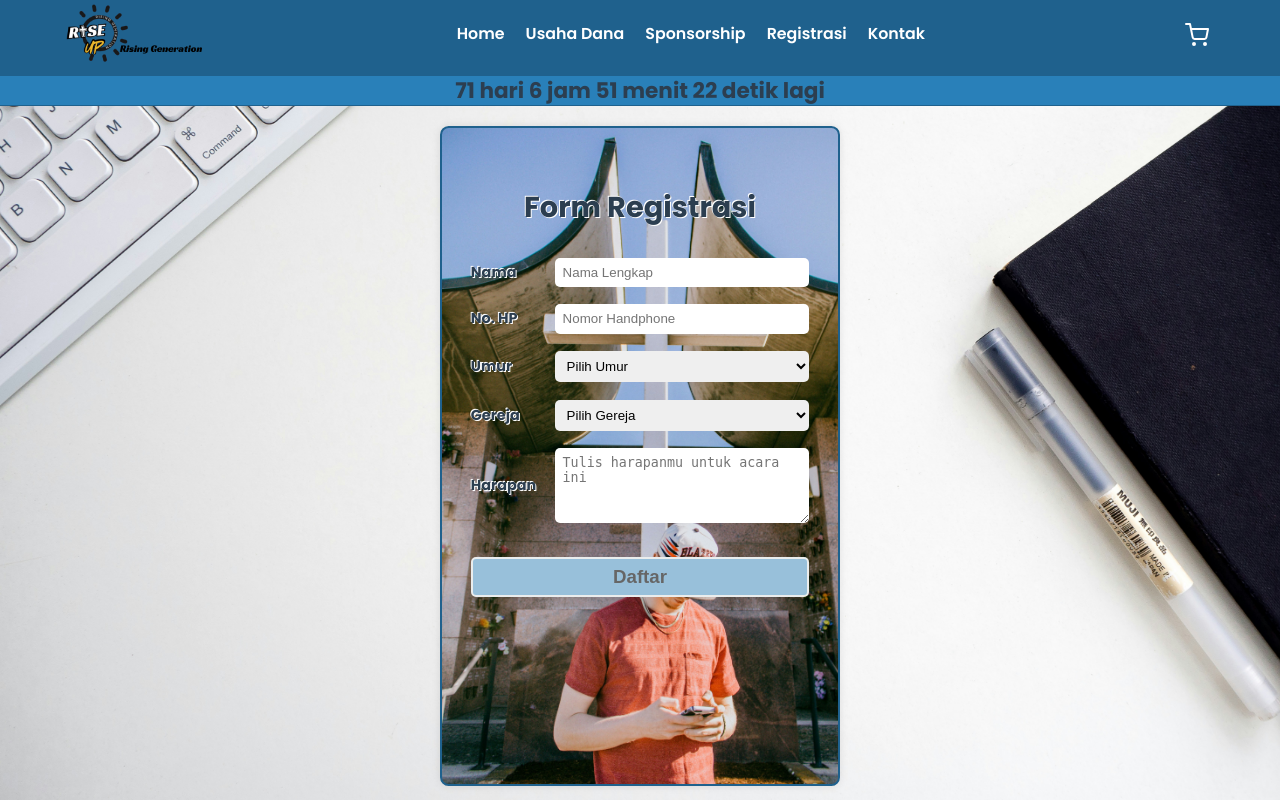
After one commit to philander18/riseup, a CodeIgniter 4 app: the page made by app/Views/Registrasi/index.php in a window 1280 px wide. The commit adds this page. Run offline with PHP 8.4 and a stand-in for CodeIgniter, Linux system fonts and the light colour scheme; the template is opened without the code that fills it, so the values that code supplies are empty; some libraries are stand-ins or nearby versions.

Commit message:
update view registrasi

```diff
--- a/app/Config/Routes.php
+++ b/app/Config/Routes.php
@@ -6,3 +6,4 @@ use CodeIgniter\Router\RouteCollection;
  * @var RouteCollection $routes
  */
 $routes->get('/', 'Home::index');
+$routes->get('/registrasi', 'Registrasi::index');
--- /dev/null
+++ b/app/Views/Registrasi/index.php
@@ -0,0 +1,47 @@
+<?= $this->extend('Templates/index'); ?>
+<?= $this->section('page-content'); ?>
+<?= $this->include('Templates/nav'); ?>
+<section class="section-awal" id="registrasi">
+    <div class="registrasi-form">
+        <h1>Form Registrasi</h1>
+        <div class="flash-update"></div>
+        <div class="form-group">
+            <label for="nama">Nama</label>
+            <input type="text" id="nama" placeholder="Nama Lengkap" required>
+        </div>
+        <div class="form-group">
+            <label for="hp">No. HP</label>
+            <input type="text" id="hp" placeholder="Nomor Handphone" required>
+        </div>
+        <div class="form-group">
+            <label for="umur">Umur</label>
+            <select id="umur">
+                <option value="">Pilih Umur</option>
+                <script>
+                    for (let i = 10; i <= 100; i++) {
+                        document.write(`<option value="${i}">${i}</option>`);
+                    }
+                </script>
+            </select>
+        </div>
+        <div class="form-group">
+            <label for="gereja">Gereja</label>
+            <select id="gereja">
+                <option value="">Pilih Gereja</option>
+                <option value="Gereja A">Gereja A</option>
+                <option value="Gereja B">Gereja B</option>
+                <option value="lainnya">Lainnya...</option>
+            </select>
+        </div>
+        <div class="form-group" id="gerejaLain">
+            <label for="gerejaLainInput"></label>
+            <input type="text" id="gerejaLainInput" placeholder="Nama Gereja">
+        </div>
+        <div class="form-group">
+            <label for="harapan">Harapan</label>
+            <textarea id="harapan" rows="4" placeholder="Tulis harapanmu untuk acara ini"></textarea>
+        </div>
+        <button type="button" class="submit-registrasi" id="submit-registrasi" disabled>Daftar</button>
+    </div>
+</section>
+<?= $this->endSection(); ?>
--- /dev/null
+++ b/app/Views/Registrasi/script.php
@@ -0,0 +1,23 @@
+<script>
+    function tombol_registrasi() {
+        if ($('#nama').val() != '' && $('#hp').val() != '' && $('#umur').val() != null && $('#gereja').val() != null && $('#harapan').val() != '') {
+            $('.submit-registrasi').prop('disabled', false);
+        } else {
+            $('.submit-registrasi').prop('disabled', true);
+        }
+    }
+    $(document).ready(function() {
+        $('#gereja').change(function() {
+            if ($(this).val() === 'lainnya') {
+                $("#gerejaLain").addClass('active');
+            } else {
+                $("#gerejaLain").removeClass('active');
+            }
+        });
+
+        $('#nama, #hp, #umur, #gereja, #harapan').on('change', function() {
+            tombol_registrasi();
+        });
+
+    });
+</script>
--- /dev/null
+++ b/app/Views/Templates/flash.php
@@ -0,0 +1,5 @@
+<?php if (session()->getFlashdata('pesan')) : ?>
+    <div class="alert alert-success" role="alert" style="padding: 0.4rem 0.8rem; margin-bottom: 0.5rem;">
+        <?= session()->getFlashdata('pesan'); ?>
+    </div>
+<?php endif; ?>
--- a/app/Views/Templates/index.php
+++ b/app/Views/Templates/index.php
@@ -30,6 +30,7 @@
         feather.replace();
     </script>
     <?= $this->include('Templates/script'); ?>
+    <?= $this->include('Registrasi/script'); ?>
 </body>
 
 </html>
--- a/app/Views/Templates/nav.php
+++ b/app/Views/Templates/nav.php
@@ -1,3 +1,4 @@
+<div class="header-nav">
     <nav class="navbar">
         <a href="#" class="navbar-logo"><img src="<?= base_url(); ?>public/images/nav_logo.png" alt="Logo Rise Up"></a>
         <div class="navbar-nav">
@@ -8,8 +9,12 @@
             <a href="<?= base_url(); ?>contact">Kontak</a>
         </div>
         <div class="navbar-extra">
-        <a href="#" id="search"><i data-feather="search"></i></a>
+            <!-- <a href="#" id="search"><i data-feather="search"></i></a> -->
             <a href="#" id="shopping-cart"><i data-feather="shopping-cart"></i></a>
             <a href="#" id="hamburger-menu"><i data-feather="menu"></i></a>
         </div>
     </nav>
+    <div class="countdown-nav">
+        <div id="countdown"></div>
+    </div>
+</div>
--- a/app/Views/Templates/script.php
+++ b/app/Views/Templates/script.php
@@ -14,5 +14,26 @@
                 $(".navbar-nav").removeClass('active');
             }
         })
+
+        function updateCountdown() {
+            var targetDate = new Date("April 26, 2025 16:00:00").getTime();
+            var now = new Date().getTime();
+            var distance = targetDate - now;
+
+            if (distance < 0) {
+                $("#countdown").html("Waktu telah tiba!");
+                return;
+            }
+
+            var days = Math.floor(distance / (1000 * 60 * 60 * 24));
+            var hours = Math.floor((distance % (1000 * 60 * 60 * 24)) / (1000 * 60 * 60));
+            var minutes = Math.floor((distance % (1000 * 60 * 60)) / (1000 * 60));
+            var seconds = Math.floor((distance % (1000 * 60)) / 1000);
+
+            $("#countdown").html(days + " hari " + hours + " jam " + minutes + " menit " + seconds + " detik lagi");
+        }
+
+        updateCountdown();
+        setInterval(updateCountdown, 1000);
     })
 </script>
--- a/public/css/style.css
+++ b/public/css/style.css
@@ -24,6 +24,12 @@ body {
 }
 
 /* Navbar */
+.header-nav {
+    position: fixed;
+    top: 0;
+    left: 0;
+    right: 0;
+}
 .navbar {
     display: flex;
     justify-content: space-between;
@@ -31,10 +37,6 @@ body {
     padding: 0 5%;
     background-color: var(--sekunder);
     border-bottom: 1px solid var(--primary);
-    position: fixed;
-    top: 0;
-    left: 0;
-    right: 0;
     z-index: 9999;
 }
 
@@ -81,14 +83,116 @@ body {
     display: none;
 }
 
+.countdown-nav {
+    display: flex;
+    align-items: center;
+    justify-content: center;
+    height: 2rem;
+    background-color: var(--primary);
+    border-bottom: 1px solid var(--sekunder);
+    z-index: 9999;
+}
+
+.countdown-nav #countdown {
+    font-size: 1.5rem;
+    font-weight: bold;
+    color: var(--text);
+}
+
+/* Home */
 .section-awal {
     min-height: 100vh;
     display: flex;
-    background-image: url('../images/background.png');
+    /* background-image: url('../images/background.png'); */
     background-repeat: no-repeat;
     background-size: cover;
     padding: 83px 1rem 1rem 1rem;
 }
+.section-awal#hero {
+    background-image: url('../images/background.png');
+}
+
+/* Registrasi */
+.section-awal#registrasi {
+    background-image: url('../images/registrasi.jpg');
+    justify-content: center;
+}
+
+.section-awal .registrasi-form {
+    display: flex;
+    flex-direction: column;
+    text-align: center;
+    width: 90%;
+    max-width: 400px;
+    padding: 2rem;
+    margin-top: 3rem;
+    border: 2px solid var(--sekunder);
+    border-radius: 0.6rem;
+    background-color: var(--primary);
+    box-shadow: 0 0 0.6rem rgba(0, 0, 0, .1);
+    background-image: url('../images/registrasi-background.jpg');
+    background-repeat: no-repeat;
+    background-size: cover;
+
+}
+
+.section-awal .registrasi-form h1 {
+    margin: 2rem auto 2rem;
+    font-size: 2rem;
+    text-shadow: 1px 1px white, -1px -1px white;
+}
+.section-awal .registrasi-form .form-group {
+    display: flex;
+    justify-content: space-between;
+    align-items: center;
+    margin-bottom: 1.2rem;
+    text-shadow: 1px 1px white, -1px -1px white;
+}
+
+.section-awal .registrasi-form .form-group label {
+    font-weight: bold;
+    width: 20%;
+    text-align: left;
+}
+
+.form-group input, .form-group select, .form-group textarea {
+    width: 75%;
+    padding: 0.5rem;
+    border: none;
+    border-radius: 5px;
+    cursor: pointer;
+}
+
+.section-awal .registrasi-form button {
+    background-color: var(--primary);
+    color: white;
+    padding: 0.5rem;
+    font-size: 1.3rem;
+    font-weight: bold;
+    border: 2px solid var(--bg);
+    border-radius: 5px;
+    cursor: pointer;
+    width: 100%;
+    margin-top: 1.2rem;
+}
+
+.section-awal .registrasi-form button:disabled {
+    background-color: #98c0da;
+    color: #666;
+    cursor: not-allowed;
+}
+
+.section-awal .registrasi-form button:hover {
+    background-color: var(--light);
+}
+#gerejaLain {
+    display: none;
+}
+
+.active#gerejaLain {
+    display: flex;
+}
+
 
 /* Media Queries */
 
```
Also changed, not shown: app/Controllers/Registrasi.php (added, +14 -0 lines), app/Models/RiseupModel.php (added, +10 -0 lines), public/images/registrasi-background.jpg (added), public/images/registrasi.jpg (added), public/images/registrasi.png (added). Lines whose indentation alone changed are shown as unchanged.
